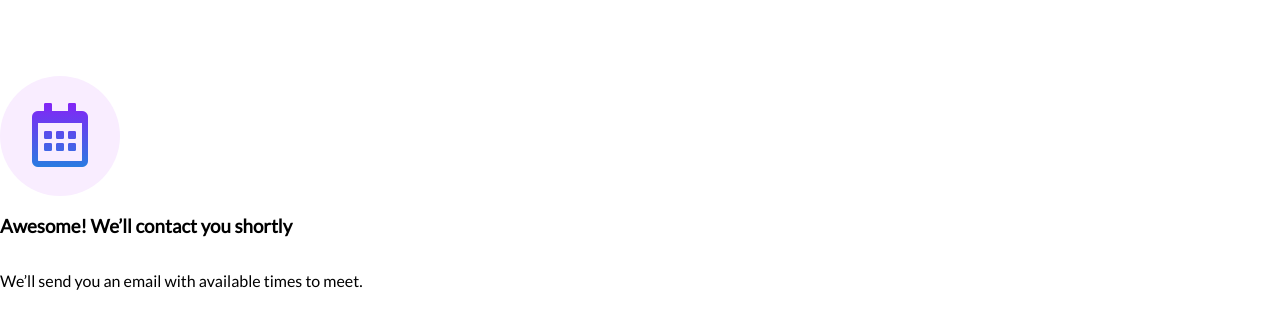
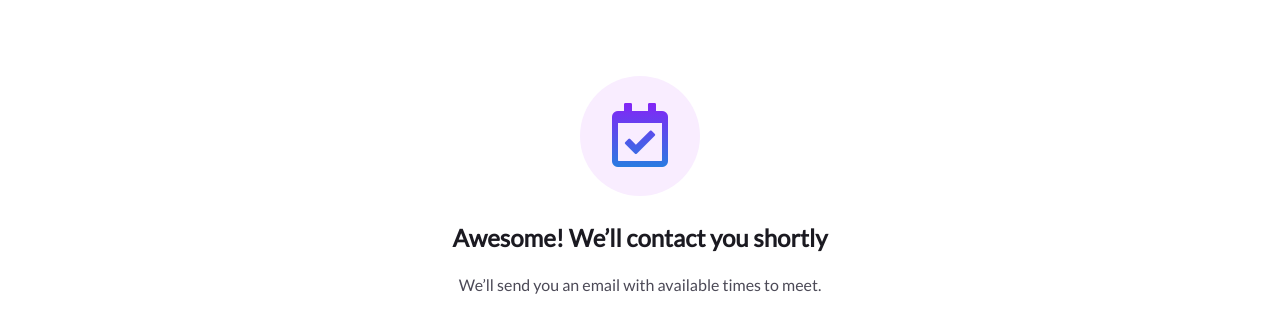
Before and after one commit to Mariamjaludi/memSQL-take-home, a plain HTML site: page qualifiedLead.html in a window 1280 px wide. Shown: the part 84-416 px from the top of the page. Drawn offline with Linux system fonts and the light colour scheme.

Commit message:
qualified and unqualified pages done

```diff
--- a/index.js
+++ b/index.js
@@ -1,5 +1,6 @@
 const formEl = document.querySelector(".my-form");
 const emailEl = document.querySelector("#b-email");
+
 //function to check Email
 function checkEmail(){
   const email = emailEl.value
@@ -8,13 +9,18 @@ function checkEmail(){
   //regex to check if email is gmail, hotmail, or yahoo
   let personalEmail = /([a-zA-Z0-9]+)([\.{1}])?([a-zA-Z0-9]+)\@(gmail|hotmail|yahoo|)([\.])com/g.test(
     email)
+
+  const errorMsgEl = document.querySelector(".error-msg")
   if (!validEmailFormat || personalEmail){
     emailEl.style = "border: 1px solid #C41337"
     //add error message
+    errorMsgEl.style = "visibility: visible"
   } else {
     emailEl.style = "border: 1px solid #00873F"
+    errorMsgEl.style = "visibility: hidden"
   }
 }
+
 //function to redirect page after form is submitted
 function redirecting(bSize, importanceIndicator) {
   if (
--- a/qualifiedLead.html
+++ b/qualifiedLead.html
@@ -12,10 +12,16 @@
       <img class="logo" src="memsql_logo.svg" alt="">
       <div class="nav-div"></div>
     </div>
-    <div class="ellipse4">
-      <i class="far fa-calendar-alt fa-4x"></i>
+
+    <div class="container">
+      <div class="ellipse-wrapper">
+        <div class="ellipse4">
+          <i class="far fa-calendar-check fa-4x"></i>
+        </div>
+      </div>
+      <h3>Awesome! We’ll contact you shortly</h3>
+      <p class="qualify-p">We’ll send you an email with available times to meet.</p>
     </div>
-    <h3>Awesome! We’ll contact you shortly</h3>
-    <p>We’ll send you an email with available times to meet.</p>
+
   </body>
 </html>
--- a/style.css
+++ b/style.css
@@ -159,8 +159,6 @@ h2{
   grid-area: select-group;
 }
 
-
-
 .rd-group{
   grid-area: rd-group;
   text-align:justify;
@@ -243,6 +241,9 @@ h2{
   background: #FFFFFF;
 }
 
+.rd1, .rd2, .rd3, .rd4, .rd5, .rd6, .rd7, .rd8{
+  margin-bottom: 8px;
+}
 .rd1{
   grid-area: rd1;
 }
@@ -305,3 +306,28 @@ select{
   border: none;
   border-radius: 4px;
 }
+
+
+.error-msg{
+  visibility: hidden;
+  color: #C41337;
+  font-size: 12px;
+  line-height: 16px;
+}
+
+h3{
+  font-size: 24px;
+  line-height: 36px;
+  color: #1B1A21;
+  margin-bottom: 16px;
+}
+
+.qualify-p{
+  margin: 0;
+  padding: 0;
+  font-size: 16px;
+  font-style: normal;
+  font-weight: normal;
+  line-height: 26px;
+  color: #4C4A57;
+}
```
Also changed, not shown: index.html (+3 -0 lines), unqualifiedLead.html (+8 -4 lines).
